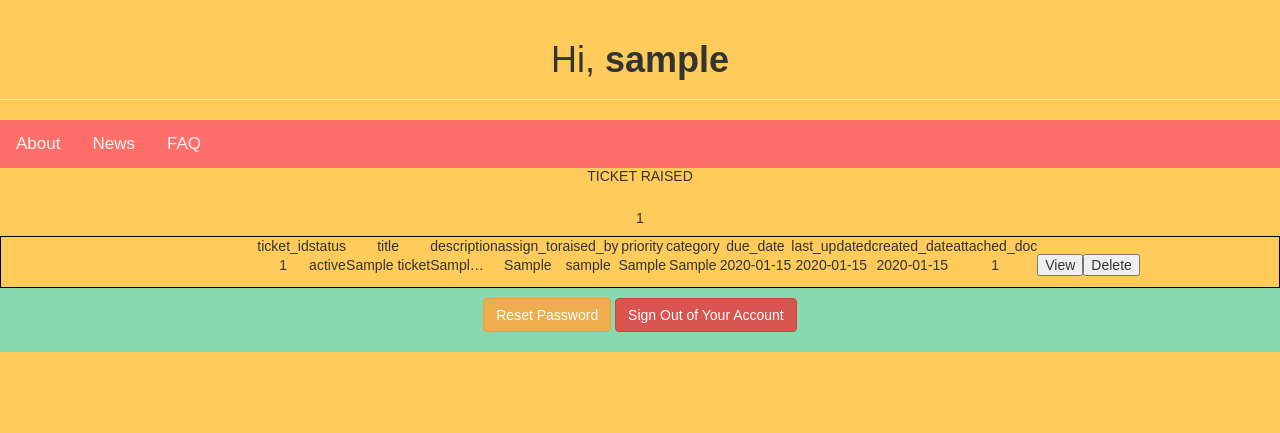
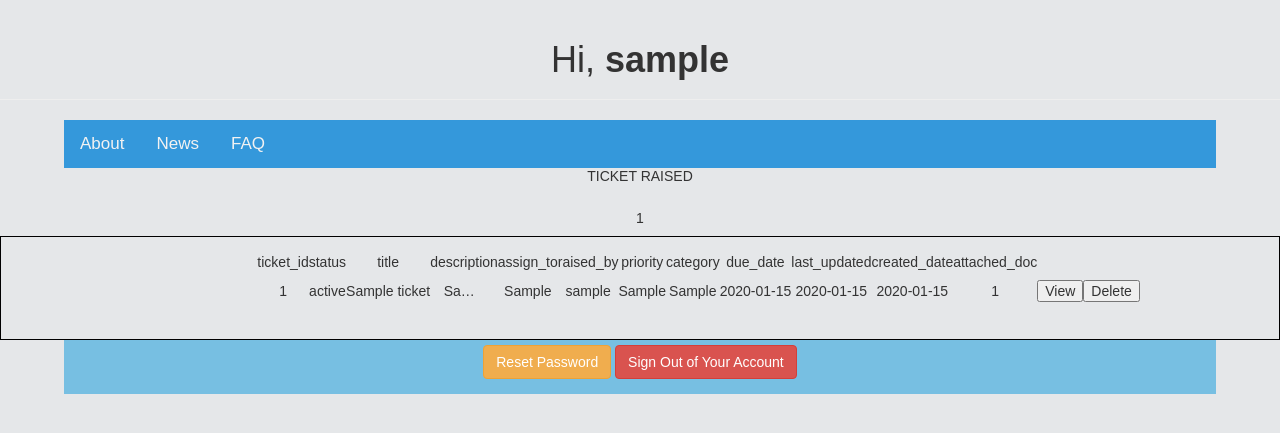
Before and after one commit to davon6/3208-auto_scan, a PHP site: page /autoscan2/app/welcome.php in a window 1280 px wide. Shown: the top 433 px of the page. Run offline with PHP 8.4, Linux system fonts and the light colour scheme; the visitor is signed in with stand-in values (Sample User, id 1); tables that the repository leaves empty hold one stand-in row (values such as "Sample post").

Commit message:
changed design welcome page

```diff
--- a/app/displayTickets.php
+++ b/app/displayTickets.php
@@ -28,7 +28,7 @@ if($stmt = mysqli_prepare($link, $sql)){
             $priority,$category,$due_date,$last_updated,$created_date,$attached_doc);
 
 
-            echo '<table border="0" cellspacing="2" cellpadding="4" id="ticketsTable"> <tr>
+            echo '<table border="0" cellspacing="2" cellpadding="4" id="ticketsTable" style="margin-bottom:25px;"> <tr>
             <td> <font face="Arial">ticket_id</font> </td>
             <td> <font face="Arial">status</font> </td>
             <td> <font face="Arial">title</font> </td>
@@ -50,7 +50,7 @@ if($stmt = mysqli_prepare($link, $sql)){
               <td>'.$ticket_id.'</td><td>'.$status.'</td><td>'.$title.'</td><td>
 
               <div style="width: 60px; text-overflow: ellipsis; white-space: nowrap;
-              overflow: hidden;"> '.$message.'</div>
+              overflow: hidden;padding: 20%;"> '.$message.'</div>
 
 
              </td><td>'.$assign_to
@@ -60,7 +60,7 @@ if($stmt = mysqli_prepare($link, $sql)){
               <td><input type="submit" name="btn_submit" id="myBtn" value="View"
               onClick="openModal('.$ticket_id.', '.$numOfRows.');"/></td><input name='.$ticket_id.' type=hidden ><td>
 
-              <td><input type="submit" name="btn_submit" id="'.$numOfRows.'" value="Delete"
+              <td ><input type="submit" name="btn_submit" id="'.$numOfRows.'" value="Delete"
               onClick="deleteTicket('.$ticket_id.', '.$numOfRows.');"/></td><input name='.$ticket_id.' type=hidden ><td></tr>
 
               '
@@ -71,7 +71,7 @@ if($stmt = mysqli_prepare($link, $sql)){
             $numOfRows++;
             }
 
-            echo   '<input type="hidden"  name="id" id="id" />';
+            echo   '<input type="hidden"  name="id" id="id" />  <br>';
 
           }}}
 
--- a/app/forgotPassword.php
+++ b/app/forgotPassword.php
@@ -119,7 +119,7 @@ if($_SERVER["REQUEST_METHOD"] == "POST"){
                         // Content
                         $mail->isHTML(true);                                  // Set email format to HTML
                         $mail->Subject = 'Reseting password';
-                        $mail->Body    = 'Hi '.$username.', this link me redirect you to the next step of reseting your password <b> <a href="http://localhost/autoscan2/app/resetPasswordMail.php?t='.$cryptToken.'">click me</a></b>';
+                        $mail->Body    = 'Hi '.$username.', this link will redirect you to the next step of reseting your password <b> <a href="http://localhost/autoscan2/app/resetPasswordMail.php?t='.$cryptToken.'">click me</a></b>';
                         $mail->AltBody = 'This is the body in plain text for non-HTML mail clients';
 
                         $mail->send();
@@ -187,7 +187,7 @@ if($_SERVER["REQUEST_METHOD"] == "POST"){
 
     <div class="wrapper">
         <h2>Reset Password</h2>
-        <p>Please fill in your credentials to reset your password.</p>
+        <p>Please fill in your credentials to email you a link to reset your password.</p>
         <form action="<?php echo htmlspecialchars($_SERVER["PHP_SELF"]); ?>" method="post">
             <div class="form-group <?php echo (!empty($username_err)) ? 'has-error' : ''; ?>">
                 <label>Username</label>
--- a/app/ticket.php
+++ b/app/ticket.php
@@ -235,7 +235,7 @@ if(title != "" & message!=""& category !=0)
         //topic 5 extra word scans Laser Ablation + Inductively Coupled Plasma Mass Spectrometer
       var t5 = message.toLowerCase().search("laser");
       var t52 = message.toLowerCase().search("ablation");
-      var t53 = message.toLowerCase().search("inductively");
+      var t53 = message.toLowerCase().search("Inductively");
       var t54 = message.toLowerCase().search("plasma");
       var t55 = message.toLowerCase().search("spectrometer");
       var t56 = message.toLowerCase().search("tears");
--- a/app/welcome.php
+++ b/app/welcome.php
@@ -19,19 +19,33 @@ if(!isset($_SESSION["loggedin"]) || $_SESSION["loggedin"] !== true){
 
     <style type="text/css">
         body{ font: 14px sans-serif; text-align: center;
-		background-color:#ffcc5c;
+		background-color:#e5e7e9;
 		font-family: Arial, Helvetica, sans-serif;}
 		{
   box-sizing: border-box;
 }
 .containerat{
-		background-color:#ffeead;
+		background-color:#e5e7e9;
+
+		margin-left:5%;
+		margin-right:5%;
 	text-align:center;}
 		.topnav{
-		background-color:#ff6f69;
+		background-color:#3498db;
+		margin-left:5%;
+		margin-right:5%;
 	}
 	footer{
-		background-color:#88d8b0;
+		background-color:#77bfe2;
+		padding:5px;
+		margin-left:5%;
+		margin-right:5%;
+	}
+	.page-header{
+		text-align:center;
+	}
+	h1{
+		text-align:center;
 	}
 
 </style>
```
Also changed, not shown: README.md.
